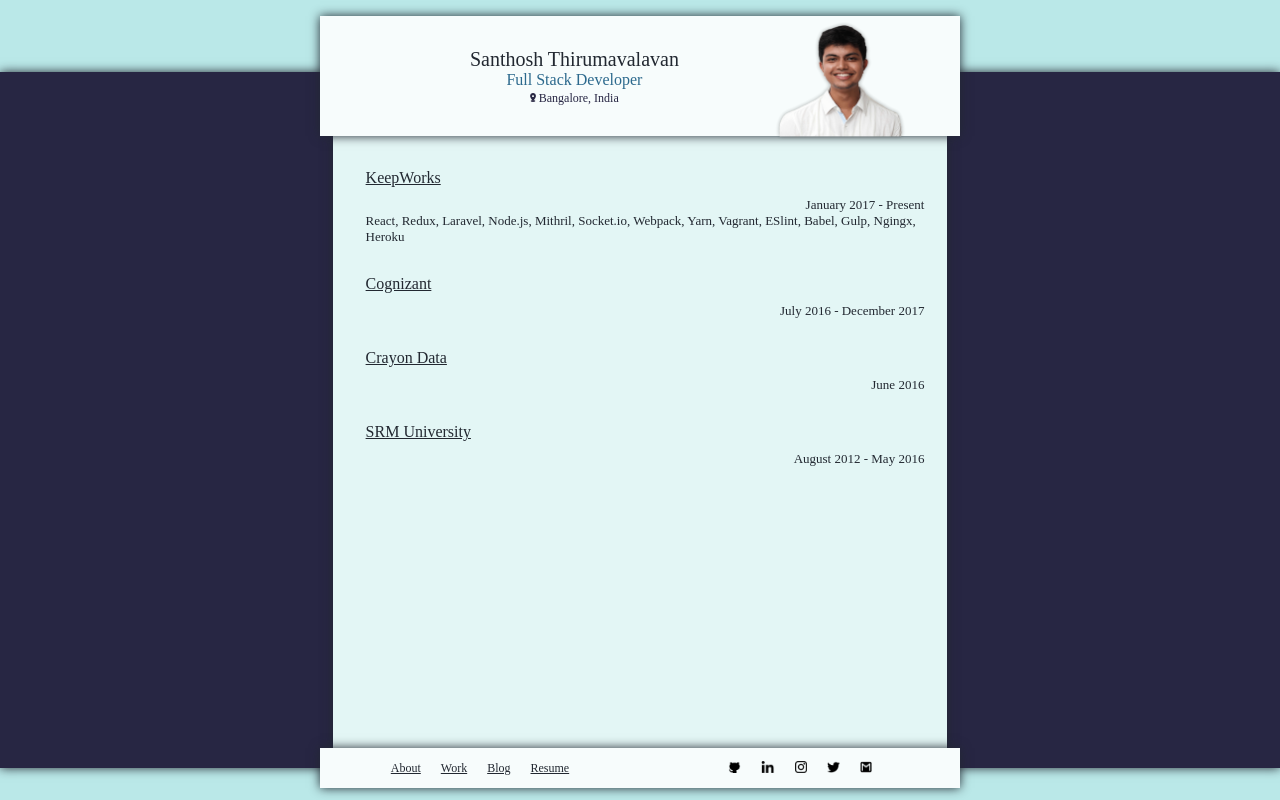
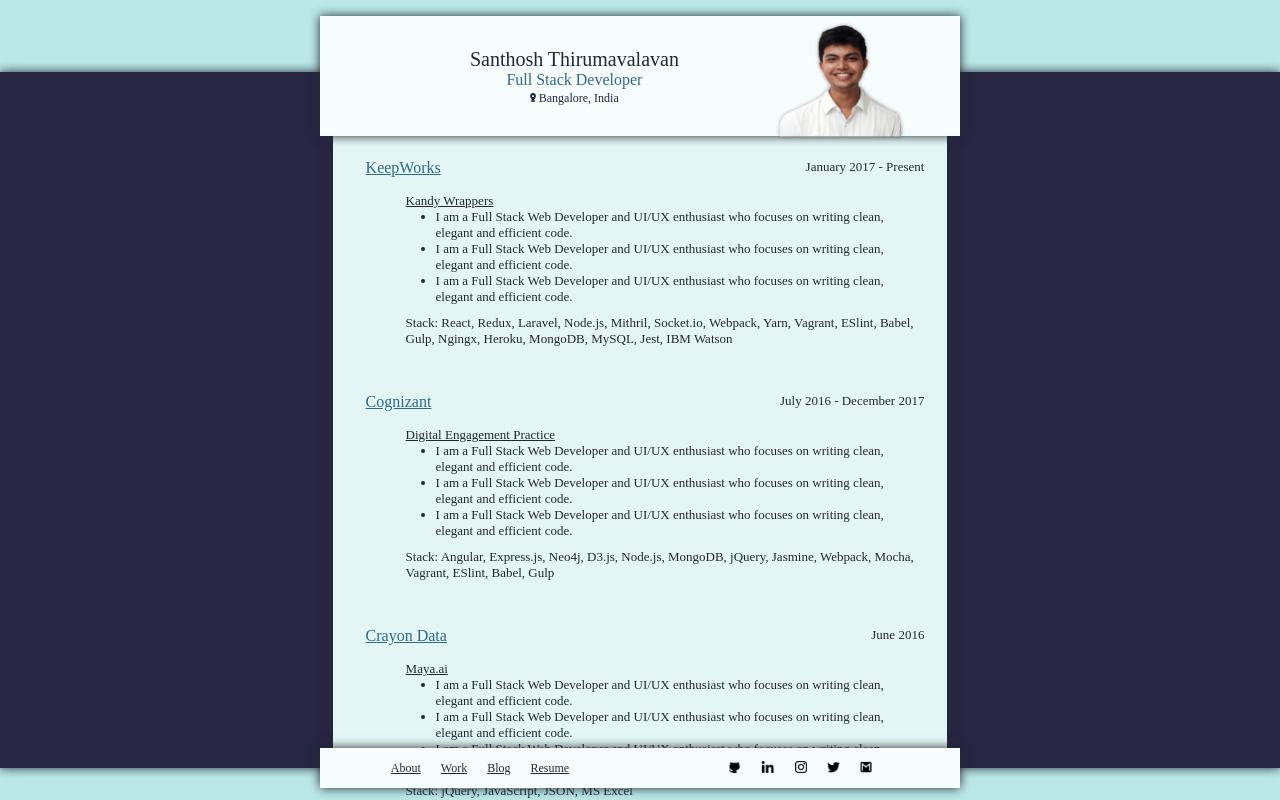
Before and after one commit to iamsantto/dev-portfolio, a React (Create React App) app: page / in a window 1280 px wide. Built offline with nearby package versions, Linux system fonts and the light colour scheme.

Commit message:
added dummy data, styling for work page

```diff
--- a/src/components/Work.js
+++ b/src/components/Work.js
@@ -10,7 +10,16 @@
         <a href={organisation.url} target="_blank" rel="noopener noreferrer">{organisation.title}</a>
         <span className="Duration">{organisation.duration}</span>
       </div>
-      <div className="Stack">{organisation.stack?.join(', ')}</div>
+      <ul>
+        {organisation.projects.map(project => <li className="Projects" key={project.name}>
+          {project.url ? <a href={project.url} target="_blank" rel="noopener noreferrer">{project.name}</a>
+            : <span>{project.name}</span>}
+          <ul>
+            {project.description?.map((desc, index) => <li className="Description" key={index}>{desc}</li>)}
+          </ul>
+        </li>)}
+        <div className="Stack">Stack: {organisation.stack?.join(', ')}</div>
+      </ul>
     </div>)}
   </div>
 }
--- a/src/constants/app.js
+++ b/src/constants/app.js
@@ -40,6 +40,11 @@
   {
     duration: 'January 2017 - Present',
     projects: [{
+      description: [
+        'I am a Full Stack Web Developer and UI/UX enthusiast who focuses on writing clean, elegant and efficient code.',
+        'I am a Full Stack Web Developer and UI/UX enthusiast who focuses on writing clean, elegant and efficient code.',
+        'I am a Full Stack Web Developer and UI/UX enthusiast who focuses on writing clean, elegant and efficient code.'
+      ],
       name: 'Kandy Wrappers',
       url: 'https://www.kandy.io/kandy-provides/kandy-wrappers'
     }],
@@ -57,7 +62,11 @@
       'Babel',
       'Gulp',
       'Ngingx',
-      'Heroku'
+      'Heroku',
+      'MongoDB',
+      'MySQL',
+      'Jest',
+      'IBM Watson'
     ],
     title: 'KeepWorks',
     url: 'http://www.keepworks.com/'
@@ -65,20 +74,89 @@
   {
     duration: 'July 2016 - December 2017',
     projects: [{
-      name: 'Kandy Wrappers',
-      url: 'https://www.kandy.io/kandy-provides/kandy-wrappers'
+      description: [
+        'I am a Full Stack Web Developer and UI/UX enthusiast who focuses on writing clean, elegant and efficient code.',
+        'I am a Full Stack Web Developer and UI/UX enthusiast who focuses on writing clean, elegant and efficient code.',
+        'I am a Full Stack Web Developer and UI/UX enthusiast who focuses on writing clean, elegant and efficient code.'
+      ],
+      name: 'Digital Engagement Practice',
+      url: 'https://www.cognizant.com/whitepapers/Digital_Engagement_Practice_overview.pdf'
     }],
-    stack:[],
+    stack:[
+      'Angular',
+      'Express.js',
+      'Neo4j',
+      'D3.js',
+      'Node.js',
+      'MongoDB',
+      'jQuery',
+      'Jasmine',
+      'Webpack',
+      'Mocha',
+      'Vagrant',
+      'ESlint',
+      'Babel',
+      'Gulp'
+    ],
     title: 'Cognizant',
     url: 'https://www.cognizant.com/'
   },
   {
     duration: 'June 2016',
+    projects: [{
+      description: [
+        'I am a Full Stack Web Developer and UI/UX enthusiast who focuses on writing clean, elegant and efficient code.',
+        'I am a Full Stack Web Developer and UI/UX enthusiast who focuses on writing clean, elegant and efficient code.',
+        'I am a Full Stack Web Developer and UI/UX enthusiast who focuses on writing clean, elegant and efficient code.'
+      ],
+      name: 'Maya.ai',
+      url: 'https://maya.ai/'
+    }],
+    stack: [
+      'jQuery',
+      'JavaScript',
+      'JSON',
+      'MS Excel'
+    ],
     title: 'Crayon Data',
     url: 'https://www.crayondata.com/'
   },
   {
     duration: 'August 2012 - May 2016',
+    projects: [
+      {
+        description: [
+          'I am a Full Stack Web Developer and UI/UX enthusiast who focuses on writing clean, elegant and efficient code.'
+        ],
+        name: 'Technical Head - Directorate of Student Affairs',
+        url: 'https://www.linkedin.com/company/srmdsa/'
+      },
+      {
+        description: [
+          'I am a Full Stack Web Developer and UI/UX enthusiast who focuses on writing clean, elegant and efficient code.'
+        ],
+        name: 'Active Member - Webarch',
+        url: 'https://webarchsrm.com/'
+      },
+      {
+        description: [
+          'I am a Full Stack Web Developer and UI/UX enthusiast who focuses on writing clean, elegant and efficient code.'
+        ],
+        name: 'Convenor - Graphikos (Design Club)'
+      },
+      {
+        description: [
+          'I am a Full Stack Web Developer and UI/UX enthusiast who focuses on writing clean, elegant and efficient code.'
+        ],
+        name: 'Cultural Secretary (2015-2016)'
+      }
+    ],
+    stack: [
+      'HTML/CSS/JS',
+      'Python',
+      'Photoshop',
+      'Illustrator'
+    ],
     title: 'SRM University',
     url: 'https://www.srmist.edu.in/'
   }
--- a/src/css/work.css
+++ b/src/css/work.css
@@ -12,19 +12,34 @@
 
 .Organization {
   padding: 10px;
+  display: flex;
+  flex-direction: column;
 }
 
-.Org-Title {
-  display: flex;
-  flex-direction: column;
+.Org-Title a {
+  color: #2c698d;
+}
+
+.Description {
+  list-style-type: disc;
 }
 
 .Duration {
   font-size: small;
   text-align: right;
+  float: right;
+}
+
+.Projects {
+  font-size: small;
+  list-style-type: none;
+}
+
+.Projects span {
+  padding: 10px;
 }
 
 .Stack {
   font-size: small;
-  padding-left: 10px;
+  padding: 10px;
 }
```
